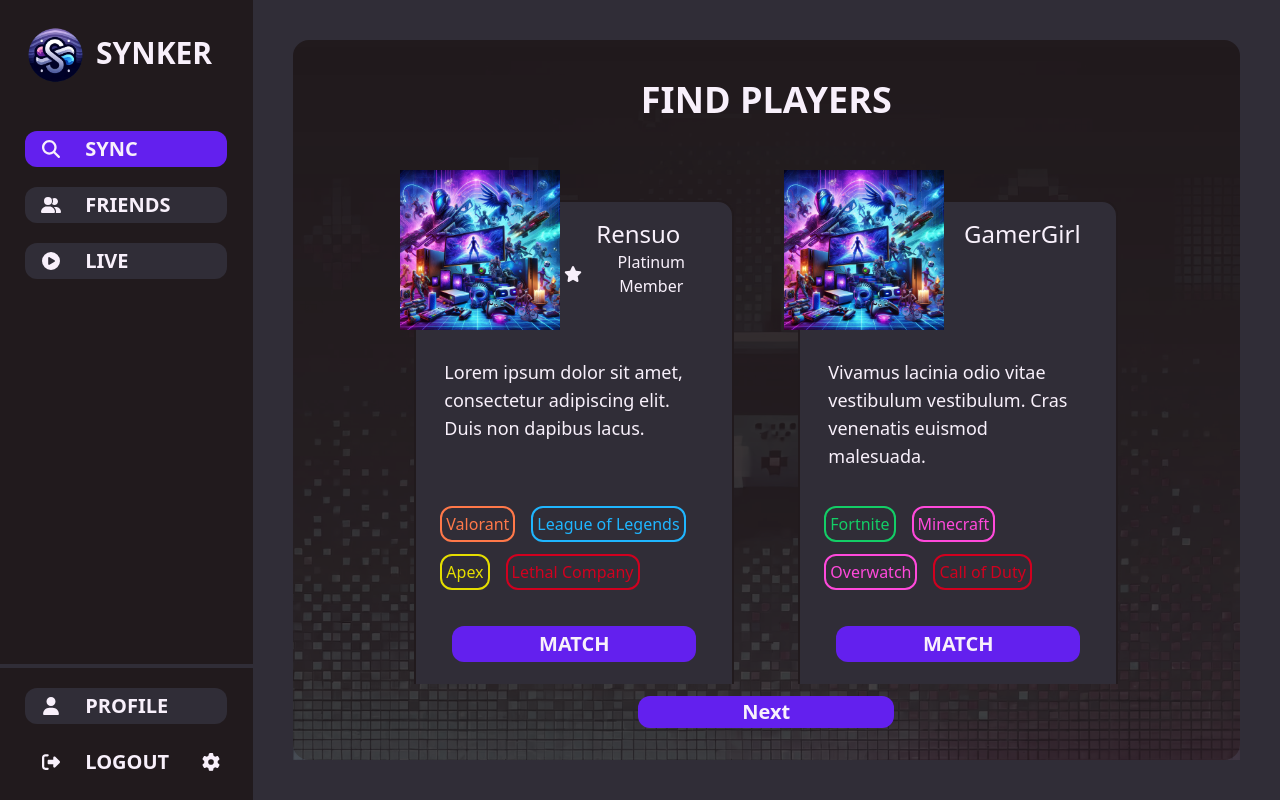
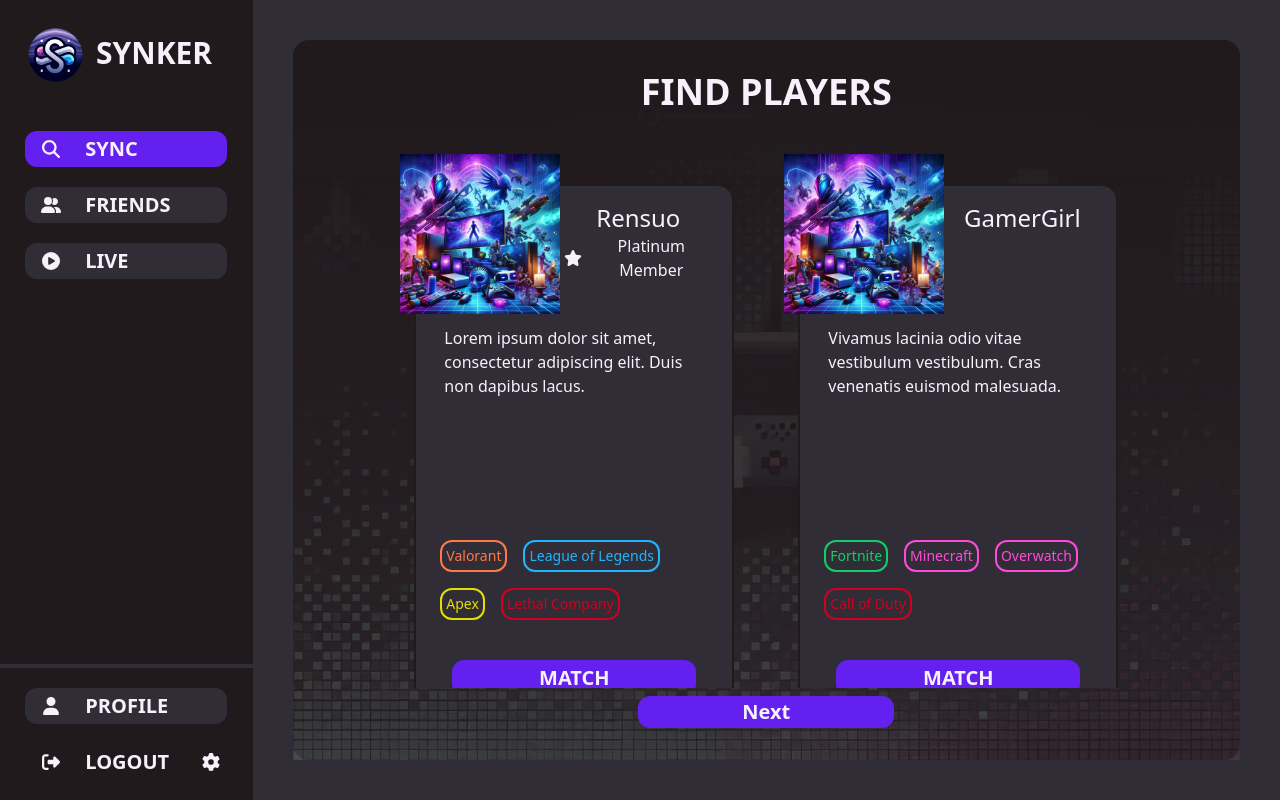
Before and after one commit to varangill/Synker, a React (Vite) app in the folder client/: page /sync in a window 1280 px wide. Built offline with nearby package versions, Linux system fonts and the light colour scheme; a web font is replaced by a local one.

Commit message:
small ui changes

```diff
--- a/client/src/test/testUserList.tsx
+++ b/client/src/test/testUserList.tsx
@@ -81,5 +81,28 @@ const testUser5 = new User(
   8
 );
 
-const testUserList = [testUser1, testUser2, testUser3, testUser4, testUser5];
+const testUser6 = new User(
+  "6",
+  ["Minecraft", "Valorant", "Roblox", "Lethal Company"],
+  "Kelly",
+  "Phasellus vitae pulvinar ex, vel efficitur lacus. Sed maximus, justo quis lobortis suscipit, risus nisi molestie erat, nec dapibus dui sem in elit. Donec non neque ullamcorper, blandit magna at, tristique erat. Vivamus ac aliquet justo. Quisque non nulla nisl. Praesent pharetra efficitur nisi id consectetur.",
+  background,
+  "Platinum",
+  false,
+  ["Group1", "Group2"],
+  true,
+  1,
+  2,
+  8,
+  3
+);
+
+const testUserList = [
+  testUser1,
+  testUser2,
+  testUser3,
+  testUser4,
+  testUser5,
+  testUser6,
+];
 export default testUserList;
--- a/client/src/ui/components/ProfileCard.tsx
+++ b/client/src/ui/components/ProfileCard.tsx
@@ -41,7 +41,7 @@ const ProfileCard: React.FC<ProfileProps> = ({
 
   return (
     <div
-      className="profile-container relative w-80 bg-gray-100 rounded-2xl flex flex-col h-[500px] p-4 cursor-pointer border-2 hover:border-purple-100"
+      className="profile-container relative w-80 bg-gray-100 rounded-2xl flex flex-col h-[550px] p-4 cursor-pointer border-2 hover:border-purple-100"
       onClick={() => handleProfileClick(username)}
     >
       <div className="flex items-center">
@@ -62,17 +62,17 @@ const ProfileCard: React.FC<ProfileProps> = ({
           </div>
         </div>
       </div>
-      <div className="desc text-white mt-16 text-lg p-3 w-full overflow-hidden text-ellipsis break-words">
+      <div className="desc text-white text-base mt-12 p-3 w-full overflow-hidden text-ellipsis break-words overflow-y-hidden">
         {description}
       </div>
       <div className="invis-box flex-grow"></div>
-      <div className="tag-container p-1 flex flex-wrap gap-2">
+      <div className="tag-container p-1 flex flex-wrap gap-2 mt-2">
         {gameTags.map((option, index) => (
           <div key={index} className="w-fit rounded-xl m-1 h-8 bg-gray-10">
             <div
               className={`${
                 getColor() || "text-gray-800"
-              } whitespace-nowrap rounded-xl border-2 p-1`}
+              } whitespace-nowrap text-sm rounded-xl border-2 p-1`}
             >
               {option}
             </div>
--- a/client/src/ui/pages/SyncPage.tsx
+++ b/client/src/ui/pages/SyncPage.tsx
@@ -45,10 +45,10 @@ export default function SyncPage() {
                 "linear-gradient(to bottom, rgba(0, 0, 0, 0) 0%, rgba(0, 0, 0, 0.2) 100%)",
             }}
           ></div>
-          <div className="relative z-10 text-white text-4xl font-bold mt-10">
+          <div className="relative z-10 text-white text-4xl font-bold mt-8 mb-2">
             FIND PLAYERS
           </div>
-          <div className="relative z-10 flex flex-wrap gap-16 overflow-y-scroll no-scrollbar p-20 items-center justify-center">
+          <div className="relative z-10 flex flex-wrap gap-16 overflow-y-scroll no-scrollbar p-16 items-center justify-center">
             {displayedUsers.map((user, index) => (
               <div key={index}>
                 <ProfileCard
@@ -62,7 +62,7 @@ export default function SyncPage() {
             ))}
           </div>
           <button
-            className="relative z-10 btn-default h-9 flex rounded-xl bg-purple-100 hover:bg-purple-200 w-full items-center justify-center mt-3 max-w-64 mb-8 mr-2 ml-2"
+            className="relative z-10 btn-default h-9 flex rounded-xl bg-purple-100 hover:bg-purple-200 w-full items-center justify-center mt-2 max-w-64 mb-8 mr-2 ml-2"
             onClick={handleNextClick}
           >
             <div className="find-button z-0 flex btn-text text-white h-8 font-bold items-center xl:text-xl lg:text-xl md:text-base sm:text-base">
```
